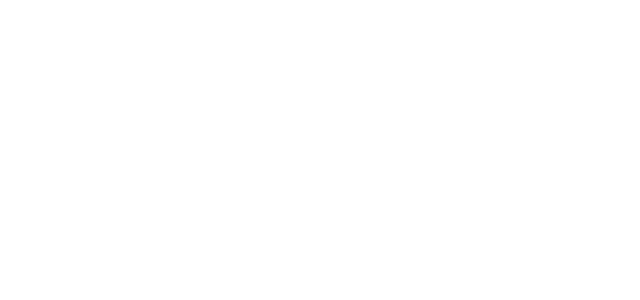
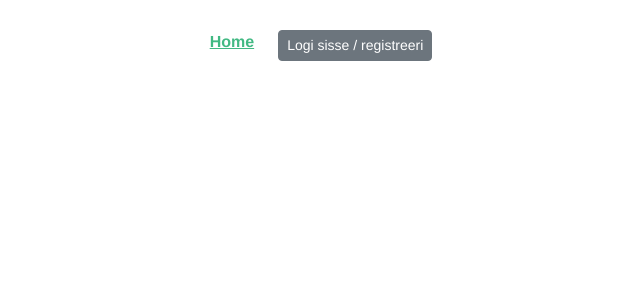
Before and after one commit to liisakanemagi/cat-manager-front, a Vue app: page / in a window 1280 px wide. Shown: the top 300 px of the page, without its empty margins (319-959 px from the left). Built offline with nearby package versions, Linux system fonts and the light colour scheme.

Commit message:
Add initial App.vue layout and navigation

```diff
--- a/src/App.vue
+++ b/src/App.vue
@@ -1,7 +1,26 @@
 <template>
+  <nav class="d-flex gap-2 justify-content-center">
+    <router-link to="/">Home</router-link>
+    <router-link v-if="isLoggedIn" to="/locations/new">Lisa kiisu</router-link>
+
+    <button v-if="isLoggedIn" type="button" class="btn btn-secondary btn-sm ms-3">
+      Logi välja
+    </button>
+
+    <button v-else type="button" class="btn btn-secondary btn-sm ms-3">
+      Logi sisse / registreeri
+    </button>
+  </nav>
   <router-view />
 </template>
-
-<script setup>
-
+<script>
+export default {
+  name: 'App',
+  data() {
+    return {
+      isLoggedIn: false,
+      isAdmin: false,
+    }
+  }
+}
 </script>
```
